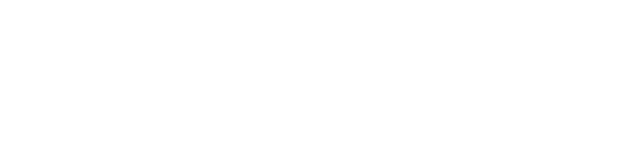
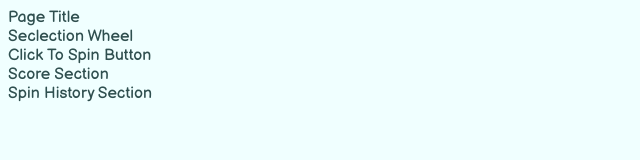
Before and after one commit to stephenlynch-ops/Guessing_Wheel, a plain HTML site: page index.html in a window 1280 px wide. Shown: the whole page, without its empty margins (0-640 px from the left). Drawn offline with Linux system fonts and the light colour scheme.

Commit message:
STYLE: Add global styles to page

```diff
--- a/assets/css/styles.css
+++ b/assets/css/styles.css
@@ -0,0 +1,7 @@
+/* Global Styles */
+
+body {
+    font-family: 'Balsamiq Sans', cursive;
+    background-color: #f0ffff;
+    color: #2f4f4f;
+}
--- a/index.html
+++ b/index.html
@@ -4,10 +4,21 @@
     <meta charset="UTF-8">
     <meta http-equiv="X-UA-Compatible" content="IE=edge">
     <meta name="viewport" content="width=device-width, initial-scale=1.0">
+    <link rel="stylesheet" href="https://use.fontawesome.com/releases/v5.7.2/css/all.css" integrity="sha384-fnmOCqbTlWIlj8LyTjo7mOUStjsKC4pOpQbqyi7RrhN7udi9RwhKkMHpvLbHG9Sr" crossorigin="anonymous">
+    <link href="https://fonts.googleapis.com/css2?family=Balsamiq+Sans&display=swap" rel="stylesheet">
     <link rel="stylesheet" href="assets/css/styles.css">
     <title>Guess The Color</title>
 </head>
 <body>
+    <section>Page Title</section>
+
+    <section>Seclection Wheel</section>
+
+    <section>Click To Spin Button</section>
+
+    <section>Score Section</section>
+
+    <section>Spin History Section</section>
 
     <script src="assets/js/script.js"></script>
 </body>
```
